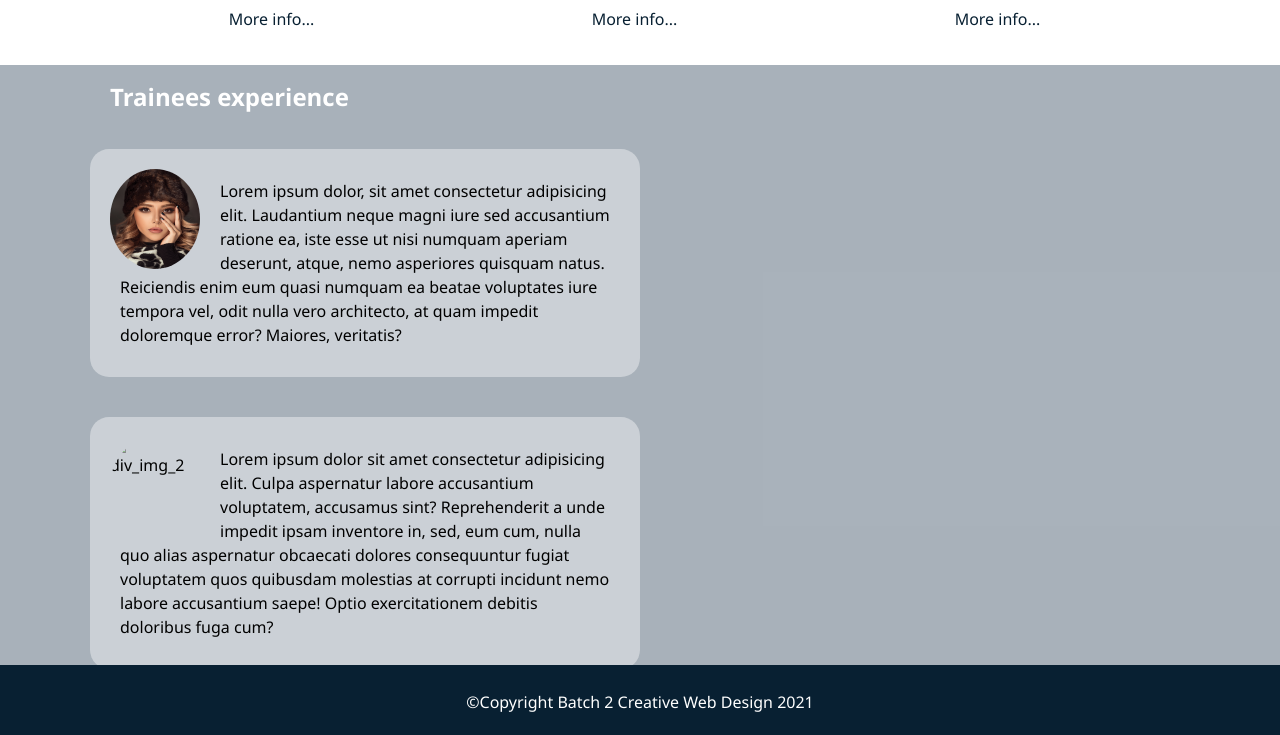
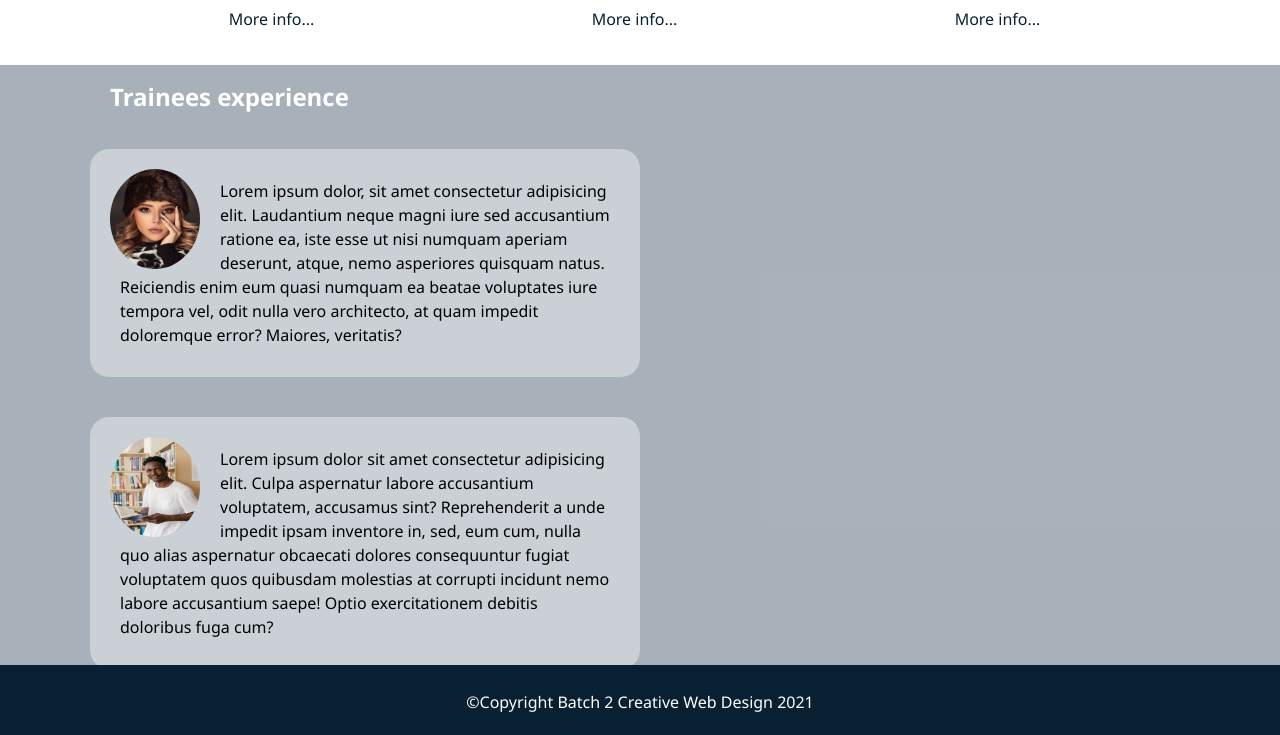
Before and after one commit to ORK1D/for-class, a plain HTML site: page index.html in a window 1280 px wide. Shown: the part 999-1734 px from the top of the page. Drawn offline with Linux system fonts and the light colour scheme.

Commit message:
Update index.html

```diff
--- a/index.html
+++ b/index.html
@@ -65,7 +65,7 @@
                 <p>Lorem ipsum dolor, sit amet consectetur adipisicing elit. Laudantium neque magni iure sed accusantium ratione ea, iste esse ut nisi numquam aperiam deserunt, atque, nemo asperiores quisquam natus. Reiciendis enim eum quasi numquam ea beatae voluptates iure tempora vel, odit nulla vero architecto, at quam impedit doloremque error? Maiores, veritatis?</p>
             </div>
             <div class="testimonial bg-primary">
-                <img src="../IMAGE/blackjpg" alt="div_img_2">
+                <img src="../IMAGE/black.jpg" alt="div_img_2">
                 <p>Lorem ipsum dolor sit amet consectetur adipisicing elit. Culpa aspernatur labore accusantium voluptatem, accusamus sint? Reprehenderit a unde impedit ipsam inventore in, sed, eum cum, nulla quo alias aspernatur obcaecati dolores consequuntur fugiat voluptatem quos quibusdam molestias at corrupti incidunt nemo labore accusantium saepe! Optio exercitationem debitis doloribus fuga cum?</p>
             </div>
         </div>
```
